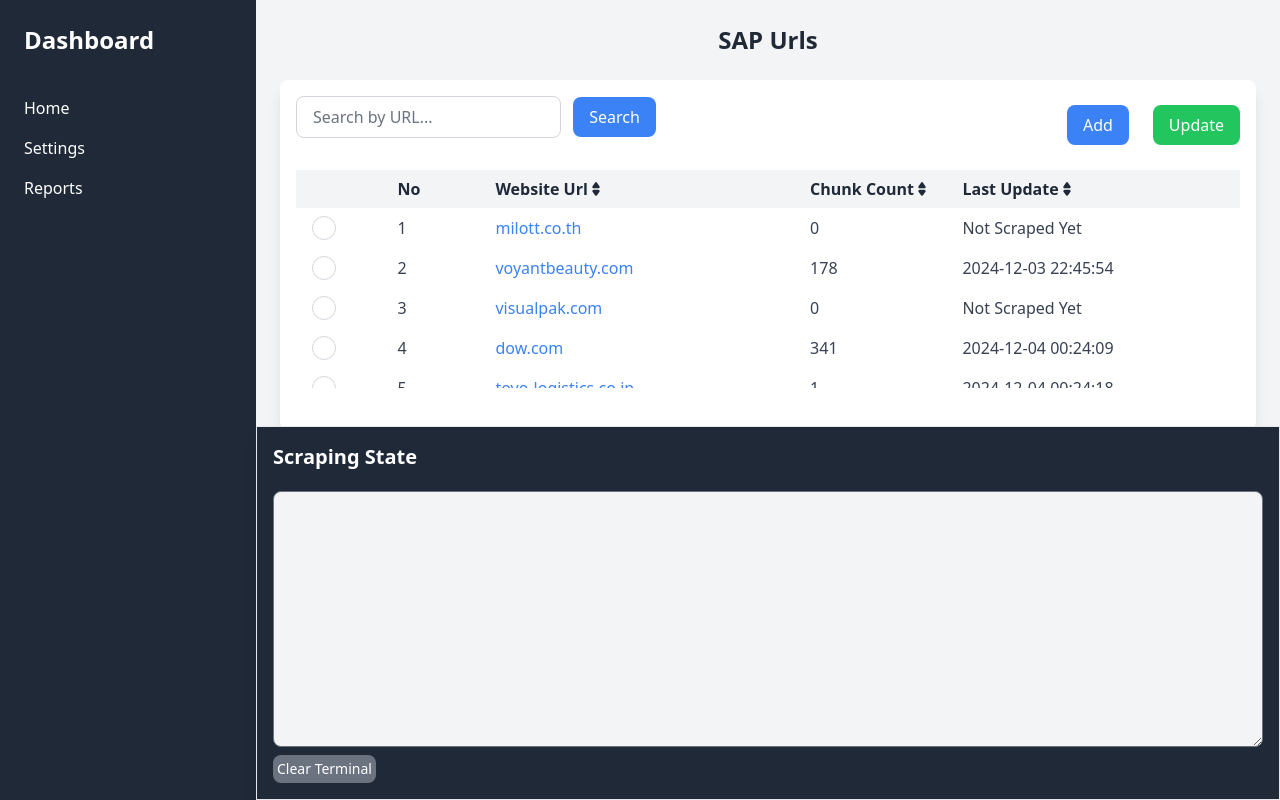
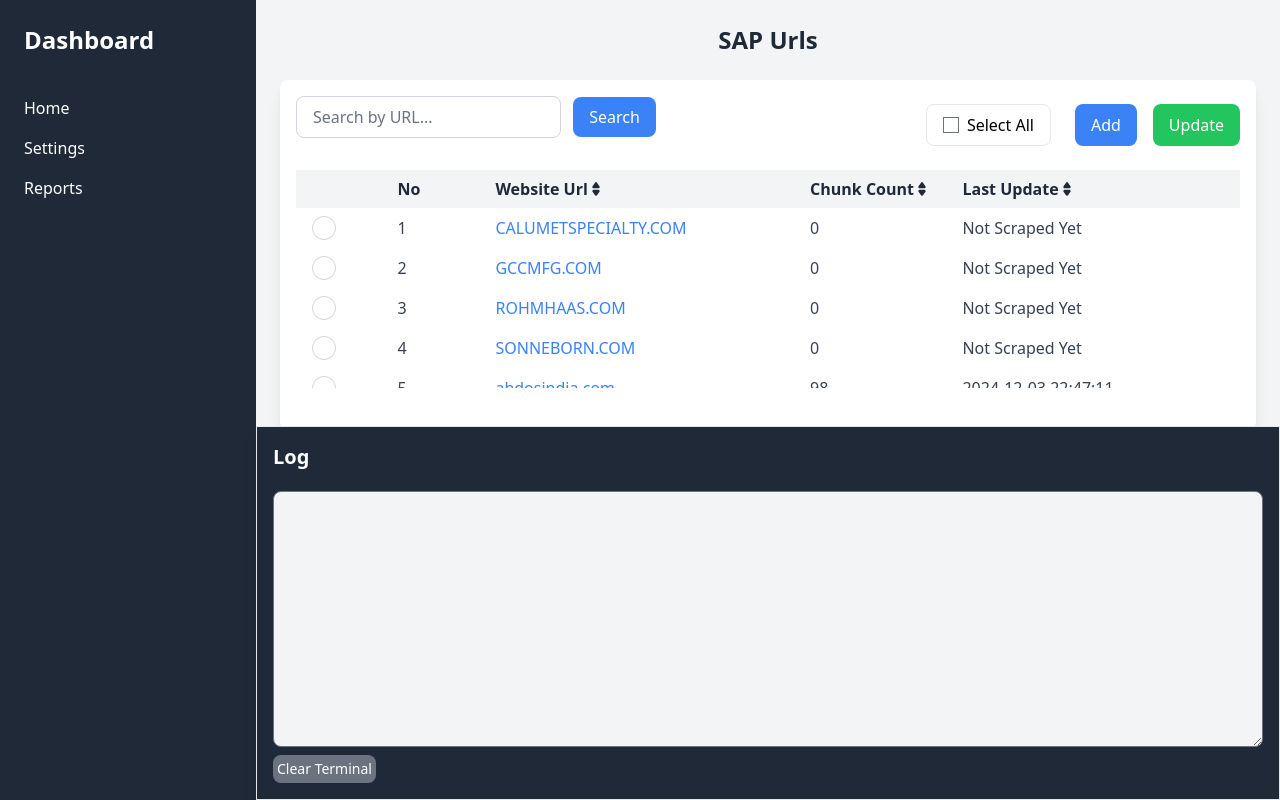
Before and after one commit to steveliu1110/SAPbot, a Django app: page /admindash?sort=url&direction=asc in a window 1280 px wide. Run offline with Django 4.2, Linux system fonts and the light colour scheme; a user stored in the database is signed in; data comes from the database, SQL or seed files in the repository; both versions use the stored data as it was after the commit; parts of the project's set-up code (start-up, migrations or seed data) failed here and were passed over; some libraries are stand-ins or nearby versions.

Commit message:
update : sort

```diff
--- a/chatbot/templates/admindash.html
+++ b/chatbot/templates/admindash.html
@@ -37,6 +37,15 @@
                     </div>
                     <!-- Button to trigger modal -->
                     <div class="flex space-x-4">
+                        <label class="relative flex items-center cursor-pointer px-4 py-2 rounded-lg mr-2 border">
+                            <!-- Hidden Checkbox -->
+                            <input
+                              type="checkbox"
+                              id="selectAll"
+                              class="mr-2"
+                            />
+                            Select All
+                        </label>
                         <button id="addButton" class="px-4 py-2 bg-blue-500 text-white rounded-lg mr-2">Add</button>
                         <button id="updateButton" class="px-4 py-2 bg-green-500 text-white rounded-lg mr-2">Update</button>
                     </div>
@@ -55,7 +64,7 @@
                                     <div class="flex items-center">
                                         Website Url
                                         <div class="w-4 h-4 justify-center"> <!-- Adjust the size as needed -->
-                                            <a href="?sort=website_url">
+                                            <a href="?sort=url&direction={% if current_sort == 'url' and current_direction == 'asc' %}desc{% else %}asc{% endif %}">
                                                 <svg class="w-full h-full" aria-hidden="true" xmlns="http://www.w3.org/2000/svg" fill="currentColor" viewBox="0 0 24 24">
                                                     <path d="M8.574 11.024h6.852a2.075 2.075 0 0 0 1.847-1.086 1.9 1.9 0 0 0-.11-1.986L13.736 2.9a2.122 2.122 0 0 0-3.472 0L6.837 7.952a1.9 1.9 0 0 0-.11 1.986 2.074 2.074 0 0 0 1.847 1.086Zm6.852 1.952H8.574a2.072 2.072 0 0 0-1.847 1.087 1.9 1.9 0 0 0 .11 1.985l3.426 5.05a2.123 2.123 0 0 0 3.472 0l3.427-5.05a1.9 1.9 0 0 0 .11-1.985 2.074 2.074 0 0 0-1.846-1.087Z"/>
                                                 </svg>
@@ -67,7 +76,7 @@
                                     <div class="flex items-center">
                                         Chunk Count
                                         <div class="w-4 h-4"> <!-- Adjust the size as needed -->
-                                            <a href="?sort=chunk_count">
+                                            <a href="?sort=chunk_count&direction={% if current_sort == 'chunk_count' and current_direction == 'asc' %}desc{% else %}asc{% endif %}">
                                                 <svg class="w-full h-full" aria-hidden="true" xmlns="http://www.w3.org/2000/svg" fill="currentColor" viewBox="0 0 24 24">
                                                     <path d="M8.574 11.024h6.852a2.075 2.075 0 0 0 1.847-1.086 1.9 1.9 0 0 0-.11-1.986L13.736 2.9a2.122 2.122 0 0 0-3.472 0L6.837 7.952a1.9 1.9 0 0 0-.11 1.986 2.074 2.074 0 0 0 1.847 1.086Zm6.852 1.952H8.574a2.072 2.072 0 0 0-1.847 1.087 1.9 1.9 0 0 0 .11 1.985l3.426 5.05a2.123 2.123 0 0 0 3.472 0l3.427-5.05a1.9 1.9 0 0 0 .11-1.985 2.074 2.074 0 0 0-1.846-1.087Z"/>
                                                 </svg>
@@ -79,8 +88,8 @@
                                     <div class="flex items-center">
                                         Last Update
                                         <div class="w-4 h-4"> <!-- Adjust the size as needed -->
-                                            <a href="?sort=last_update">
-                                                <svg class="w-full h-full" aria-hidden="true" xmlns="http://www.w3.org/2000/svg" fill="currentColor" viewBox="0 0 24 24">
+                                            <a href="?sort=last_update&direction={% if current_sort == 'last_update' and current_direction == 'asc' %}desc{% else %}asc{% endif %}">
+                                                <svg class="w-4 h-4" aria-hidden="true" xmlns="http://www.w3.org/2000/svg" fill="currentColor" viewBox="0 0 24 24">
                                                     <path d="M8.574 11.024h6.852a2.075 2.075 0 0 0 1.847-1.086 1.9 1.9 0 0 0-.11-1.986L13.736 2.9a2.122 2.122 0 0 0-3.472 0L6.837 7.952a1.9 1.9 0 0 0-.11 1.986 2.074 2.074 0 0 0 1.847 1.086Zm6.852 1.952H8.574a2.072 2.072 0 0 0-1.847 1.087 1.9 1.9 0 0 0 .11 1.985l3.426 5.05a2.123 2.123 0 0 0 3.472 0l3.427-5.05a1.9 1.9 0 0 0 .11-1.985 2.074 2.074 0 0 0-1.846-1.087Z"/>
                                                 </svg>
                                             </a>
@@ -95,7 +104,7 @@
                             {% for website in websites %}
                             <tr>
                                 <td class="px-4 py-2 text-left">
-                                    <input type="checkbox" name="urlcheckbox" class="w-6 h-6 rounded-full border-gray-300" data-url="{{ website.url }}"/>
+                                    <input type="checkbox" name="urlcheckbox" class="w-6 h-6 rounded-full border-gray-300" data-url="{{ website.url }}" onclick="handleSelected(this)"/>
                                 </td>
                                 <td class="px-4 py-2 text-left">{{ forloop.counter }}</td> <!-- Row number -->
                                 <td class="px-4 py-2 text-left">
@@ -144,7 +153,7 @@
         </div>
         <div class="bg-gray-800 p-4 shadow-lg fixed bottom-0 right-0 border-white-1 border w-[calc(100%-256px)]">
 
-            <h3 class="text-xl font-semibold text-gray-800 text-white mb-1">Scraping State</h3>
+            <h3 class="text-xl font-semibold text-gray-800 text-white mb-1">Log</h3>
 
             <!-- Chat Output with Fixed Width and Scrollbar -->
             <textarea id="scrapystate" class="mt-4 p-4 bg-gray-100 dark:bg-gray-700 rounded-lg overflow-x-auto h-64 w-full relative mb-2" value=""></textarea>
@@ -152,6 +161,7 @@
         </div>
     </div>
 
+    <script src="{% static 'js/storage.js' %}"></script>
     <script src="{% static 'js/adminaction.js' %}"></script>
 </div>
 {% endblock %}
--- a/chatbot/views.py
+++ b/chatbot/views.py
@@ -33,8 +33,13 @@ def website_list(request):
 @login_required
 @user_passes_test(lambda u: u.is_superuser)
 def adminDash(request):
-    # Fetch all Website entries from the database
-    websites = Website.objects.all()
+    sort = request.GET.get('sort', 'last_update')  # Default sort by 'name'
+    direction = request.GET.get('direction', 'asc')  # Default sort direction 'asc'
+
+    if direction == 'desc':
+        sort = f"-{sort}"
+
+    websites = Website.objects.all().order_by(sort)
 
     # Check if the form is submitted to add a new website
     if request.method == 'POST':
@@ -46,6 +51,8 @@ def adminDash(request):
 
     return render(request, 'admindash.html', {
         'websites': websites,
+        'current_sort': sort.lstrip('-'),
+        'current_direction': direction,
         'form': form
     })
 
@@ -65,25 +72,25 @@ def add_websites(request):
     if request.method == 'POST':
         # Get the list of websites from the form data
         websites_text = request.POST.get('websites')
-        print(websites_text)
         # Split the websites string into a list of URLs (one per line)
         websites_text = websites_text.replace(" ", "")
         website_urls = [url.strip() for url in websites_text.split("\n")]
-        print(website_urls,'wewe')
+        result = 0
         # Add each website to the database
         for url in website_urls:
 
             if url == "":
                 continue
             # You can customize this to add other data like chunk_count, last_update
-            print(url, '----')
             if not Website.objects.filter(url=url).exists():
+                print('New url ' + url + 'added')
                 Website.objects.create(url=url, chunk_count=0, last_update="Not Scraped Yet")
+                result = result + 1
 
         # Return a success response (you can also return a JSON response or redirect if necessary)
-        return JsonResponse({'message': 'Websites added successfully'})
+        return JsonResponse({'status': True,'message': 'Selected websites updated successfully!', 'result' : result})
 
-    return JsonResponse({'error': 'Invalid request method'}, status=400)
+    return JsonResponse({'status': False,'message': 'Invalid request method'}, status=400)
 
 @csrf_exempt  # Disable CSRF for simplicity, but use CSRF token in production
 def update_websites(request):
--- a/static/js/adminaction.js
+++ b/static/js/adminaction.js
@@ -1,4 +1,6 @@
 var flag = 0; // 'start', ''
+
+displaylog();
 const addButton = document.getElementById("addButton");
 const addWebsiteModal = document.getElementById("addWebsiteModal");
 const closeModal = document.getElementById("closeModal");
@@ -37,24 +39,23 @@ addWebsiteForm.addEventListener('submit', function(event) {
     })
     .then(response => response.json())
     .then(data => {
-        if (data.message) {
-            alert(data.message);  // Show success message
+        if (data.status) {
+            addlog(data.result + ' websites successfully added!');
             addWebsiteModal.classList.add('hidden');  // Close the modal
+            location.reload();
 
         } else {
-            alert('Error: ' + data.error);  // Show error message
+            addlog('server error');
         }
     })
     .catch(error => {
-        alert('There was an error submitting the form', error);
-        print(error)
+        addlog('There was an error submitting the form', error);
     });
 });
 
 
 
 const updateButton = document.getElementById('updateButton');
-const scrapystate = document.getElementById('scrapystate');
 
 function originButton(){
     flag = false;
@@ -78,7 +79,7 @@ updateButton.onclick = () => {
         flag = false;
         changeCheckbox(false)
         originButton();
-        scrapystate.value += "⛔Stop scrapying...\n";
+        addlog("⛔Stop scrapying...\n");
         return;
     }
     const checkboxes = document.querySelectorAll('input[name="urlcheckbox"]:checked');
@@ -88,15 +89,13 @@ updateButton.onclick = () => {
     });
     count = selectedUrls.length;
     if(count == 0){
-        scrapystate.value += "⚠️ Pleas select the websites for updating\n";
-        scrapystate.scrollTo(0,10000);
+        addlog("⚠️ Pleas select the websites for updating\n");
         return;
     }
     index = 0;
     flag = true;
     changeCheckbox(true);
-    scrapystate.value += "🚀Start scrapying for selected websites...\n\n"
-    scrapystate.scrollTo(0,10000);
+    addlog("🚀Start scrapying for selected websites...\n\n");
     updateButton.innerHTML = "Stop Updating";
     if (updateButton.classList.contains('bg-green-500')) {
         updateButton.classList.remove('bg-green-500');
@@ -108,15 +107,13 @@ updateButton.onclick = () => {
 function updateOneByOne(index, selectedUrls){
     if(index >= selectedUrls.length){
         originButton();
-        scrapystate.value += "🔚Completed updating!\n";
-        scrapystate.scrollTo(0,10000);
+        addlog("🔚Completed updating!\n");
         changeCheckbox(false);
         return;
     }
-    scrapystate.value += "⚡Starting scrapying for 🌐" + selectedUrls[index] + "🌐\n";
+    addlog("⚡Starting scrapying for 🌐" + selectedUrls[index] + "🌐\n");
     if(!flag){
-        scrapystate.value += "✋Scraping Stopped By User\n";
-        scrapystate.scrollTo(0,10000);
+        addlog("✋Scraping Stopped By User\n");
         changeCheckbox(false);
         return;
     }
@@ -132,22 +129,22 @@ function updateOneByOne(index, selectedUrls){
             console.log(data)
             if(data.status){
                 console.log(data)
-                scrapystate.value += "Successfully completed scrapying for website 🌐" + data.result[0] + "🌐\n";
-                scrapystate.value += "                Chunk Count is " + data.result[1] + "\n";
-                scrapystate.value += "                Updated Date is " + data.result[2] + "\n";
-                scrapystate.value += "\n";
-                scrapystate.scrollTo(0,10000);
+                let log = '';
+                log += "Successfully completed scrapying for website 🌐" + data.result[0] + "🌐\n";
+                log += "                Chunk Count is " + data.result[1] + "\n";
+                log += "                Updated Date is " + data.result[2];
+                addlog(log);
             }
             else{
-                scrapystate.value += "Failed with scrapying for website " + selectedUrls[index] + "\n";
-                scrapystate.value += "Error occured " + data.message+ "\n";
-                scrapystate.value += "\n";
-                scrapystate.scrollTo(0,10000);
+                let log = '';
+                log += "Failed with scrapying for website " + selectedUrls[index] + "\n";
+                log += "Error occured " + data.message+ "\n";
+                addlog(log)
             }
             updateOneByOne(index + 1, selectedUrls)
         })
         .catch(error => {
-            scrapystate.value += "Successfully completed scrapying for website 🌐" + data.result[0] + "🌐\n";
+            addlog("Successfully completed scrapying for website 🌐" + data.result[0] + "🌐\n");
             alert('Failed to update selected websites.');
             updateOneByOne(index + 1, selectedUrls)
         });
@@ -161,5 +158,32 @@ function updateOneByOne(index, selectedUrls){
 const clearButton = document.getElementById('clearTerminal');
 
 clearButton.onclick = () => {
-    scrapystate.value = '';
+    clearLogs();
 }
+
+
+const selectAll = document.getElementById("selectAll");
+
+selectAll.addEventListener("change", () => {
+    const checkboxes = document.querySelectorAll('input[name="urlcheckbox"]');
+    if (selectAll.checked) {
+        checkboxes.forEach((checkbox) => {
+            checkbox.checked = true; // Disable each checkbox
+        });
+        addlog(checkboxes.length + ' websites are selected');
+    } else {
+        checkboxes.forEach((checkbox) => {
+            checkbox.checked = false; // Disable each checkbox
+        });
+        addlog('No websites are selected');
+    }
+})
+
+function handleSelected(self) {
+    const url = self.getAttribute('data-url');
+    if(!self.checked){
+        addlog('➖ ' + url + ' released');
+        return;
+    }
+    addlog('➕ ' + url + ' selected');
+}
--- /dev/null
+++ b/static/js/storage.js
@@ -0,0 +1,18 @@
+function addlog(log){
+    log = log || '';
+    teminal_log = localStorage.getItem('terminal_log') || '';
+    teminal_log += log + '\n';
+    localStorage.setItem('terminal_log', teminal_log);
+    displaylog();
+}
+
+function clearLogs(){
+    localStorage.setItem('terminal_log','');
+    displaylog();
+}
+
+function displaylog(){
+    const logBar = document.getElementById('scrapystate');
+    logBar.value = localStorage.getItem('terminal_log');
+    scrapystate.scrollTo(0,10000);
+}
```
Also changed, not shown: db.sqlite3, 3 other files.
